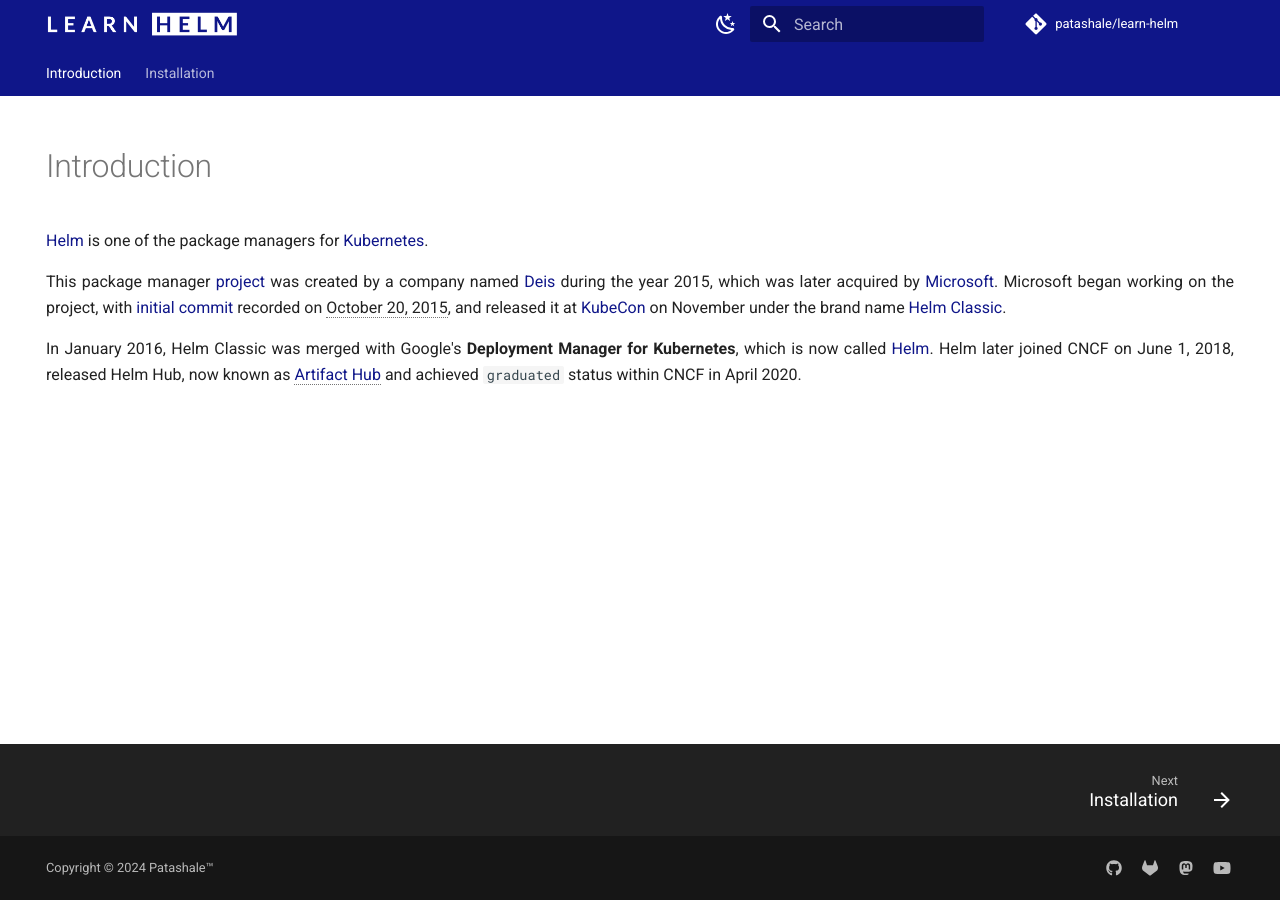
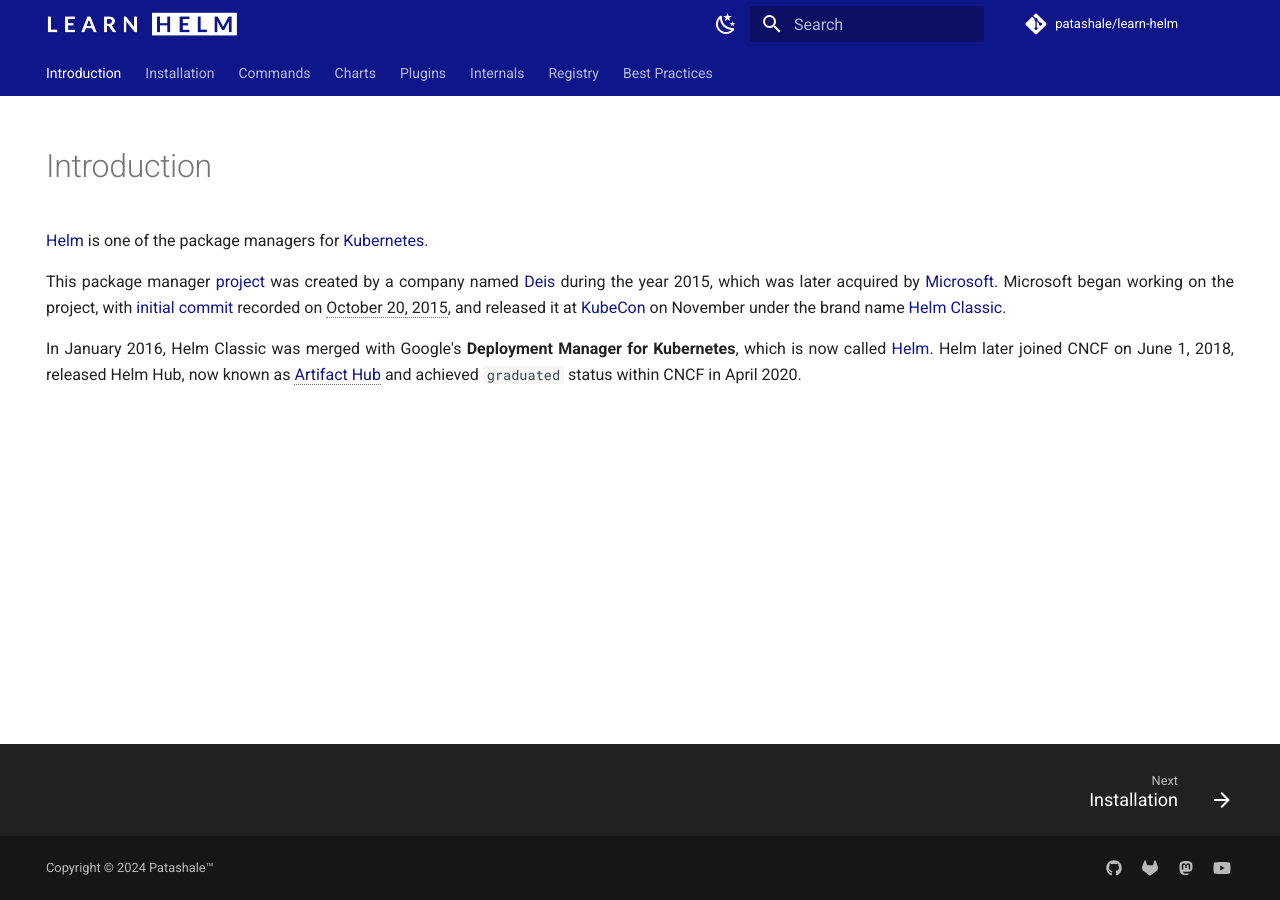
Before and after one commit to patashale/learn-helm, an MkDocs documentation site: the page built from docs/index.md, in a window 1280 px wide. Built offline with MkDocs 1.6.1 and Material for MkDocs 9.7.7, drawn with Linux system fonts in a browser that asks for light colours; comment, search, counter and statistics services are not loaded.

Commit message:
add more nav items

```diff
--- a/mkdocs.yml
+++ b/mkdocs.yml
@@ -71,5 +71,11 @@
 nav:
   - Introduction: index.md
   - Installation: installation.md
+  - Commands: commands.md
+  - Charts: charts.md
+  - Plugins: plugins.md
+  - Internals: internals.md
+  - Registry: registry.md
+  - Best Practices: best-practices.md
 
 copyright: Copyright &copy; 2024 <a href="https://www.github.com/patashale">Patashale™</a>
```
